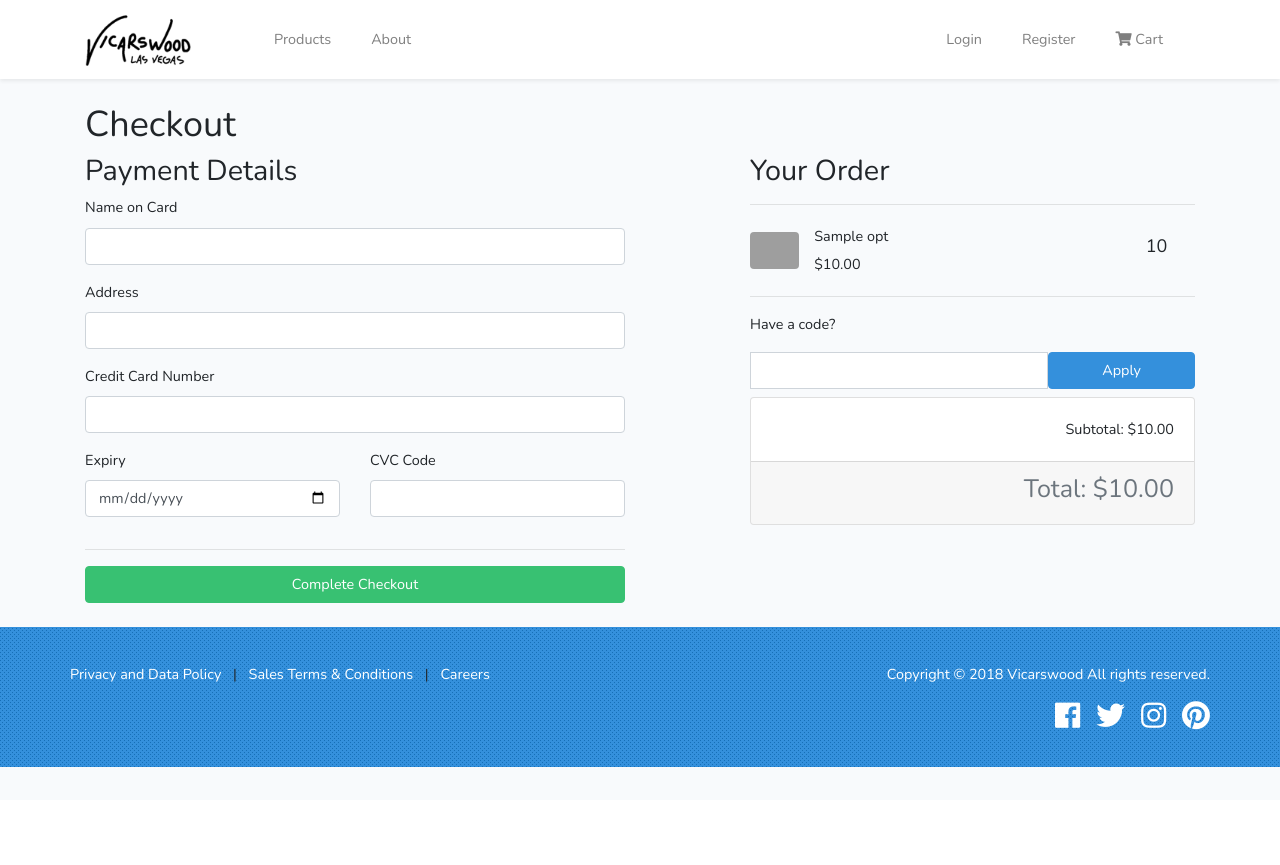
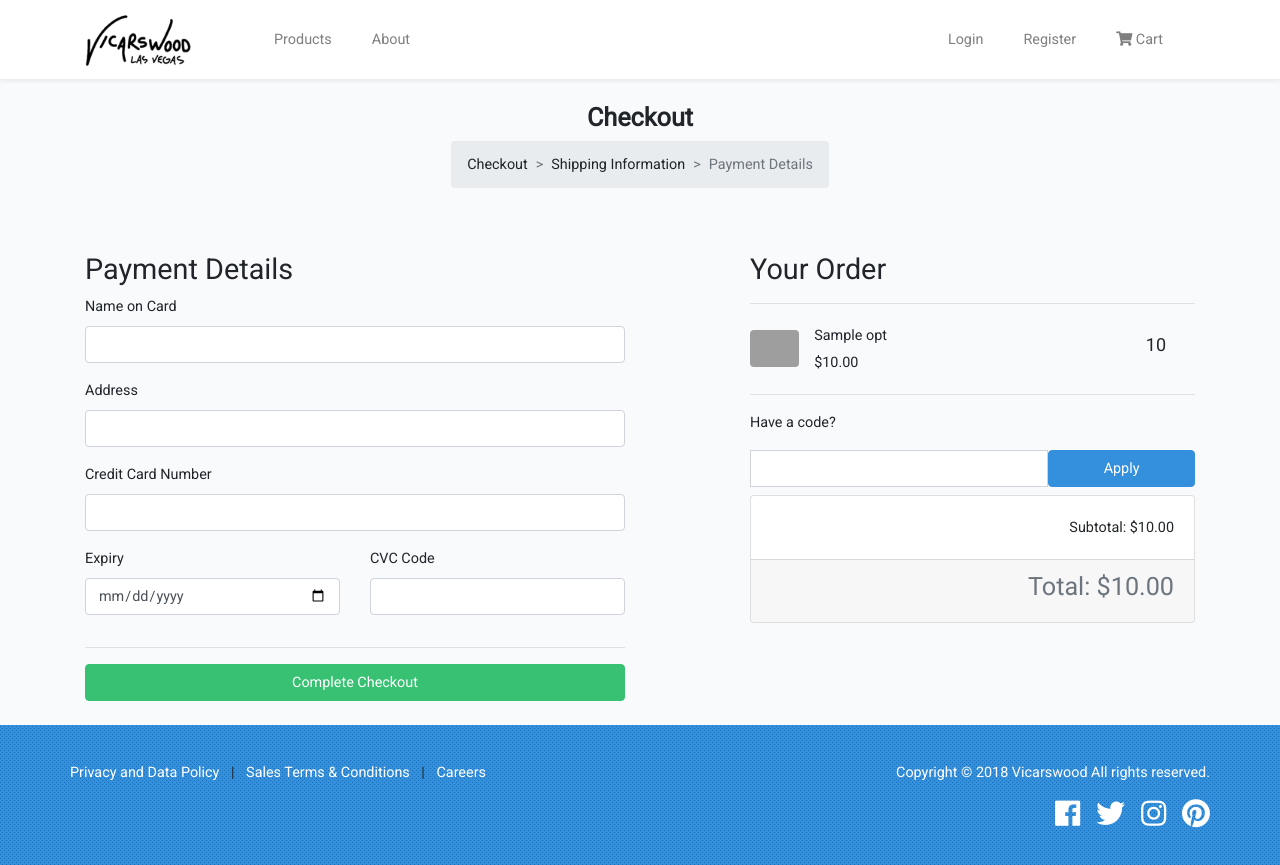
Before and after one commit to olivermusovski/vicarswood, a Laravel app: page /checkout-review/1 in a window 1280 px wide. Before the commit the page ends 767 px from the top, so only its background shows below. Run offline with Laravel 8, Linux system fonts and the light colour scheme; data comes from the database, SQL or seed files in the repository; tables that the repository leaves empty hold one stand-in row (values such as "Sample post"); data that the repository does not hold is empty; style sheets or scripts are compiled from the project's sources; some libraries are stand-ins or nearby versions; grey boxes are pictures that could not be loaded.

Commit message:
changed font to Roboto

```diff
--- a/resources/assets/sass/_variables.scss
+++ b/resources/assets/sass/_variables.scss
@@ -3,7 +3,7 @@
 $body-bg: #f8fafc;
 
 // Typography
-$font-family-sans-serif: "Nunito", sans-serif;
+$font-family-sans-serif: "Roboto", sans-serif;
 $font-size-base: 0.9rem;
 $line-height-base: 1.6;
 
--- a/resources/assets/sass/app.scss
+++ b/resources/assets/sass/app.scss
@@ -1,6 +1,6 @@
 
 // Fonts
-@import url('https://fonts.googleapis.com/css?family=Nunito');
+@import url('https://fonts.googleapis.com/css?family=Roboto');
 
 // Variables
 @import 'variables';
--- a/resources/views/checkout/review.blade.php
+++ b/resources/views/checkout/review.blade.php
@@ -22,9 +22,21 @@
 			</div>
 		@endif
 
-		<h1>Checkout</h1>
+		<div class="row justify-content-center">
+			<h3 class="font-weight-bold">Checkout</h3>
+		</div>
 
-		<div class="row">
+		<div class="row justify-content-center">
+			<nav aria-label="breadcrumb">
+			  <ol class="breadcrumb">
+			    <li class="breadcrumb-item">Checkout</li>
+			    <li class="breadcrumb-item">Shipping Information</li>
+			    <li class="breadcrumb-item active">Payment Details</li>
+			  </ol>
+			</nav>
+		</div>
+
+		<div class="row mt-5">
 			<div class="col-md-6">
 				<form action="{{ route('checkout.complete') }}" method="POST">
 					@csrf
--- a/resources/views/partials/_head.blade.php
+++ b/resources/views/partials/_head.blade.php
@@ -11,7 +11,7 @@
 
 <!-- Fonts -->
 <link rel="dns-prefetch" href="https://fonts.gstatic.com">
-<link href="https://fonts.googleapis.com/css?family=Nunito" rel="stylesheet" type="text/css">
+<link href="https://fonts.googleapis.com/css?family=Roboto" rel="stylesheet">
 <link rel="stylesheet" href="https://use.fontawesome.com/releases/v5.5.0/css/all.css" integrity="sha384-B4dIYHKNBt8Bc12p+WXckhzcICo0wtJAoU8YZTY5qE0Id1GSseTk6S+L3BlXeVIU" crossorigin="anonymous">
 
 <!-- Styles -->
```
Also changed, not shown: public/css/app.css.
